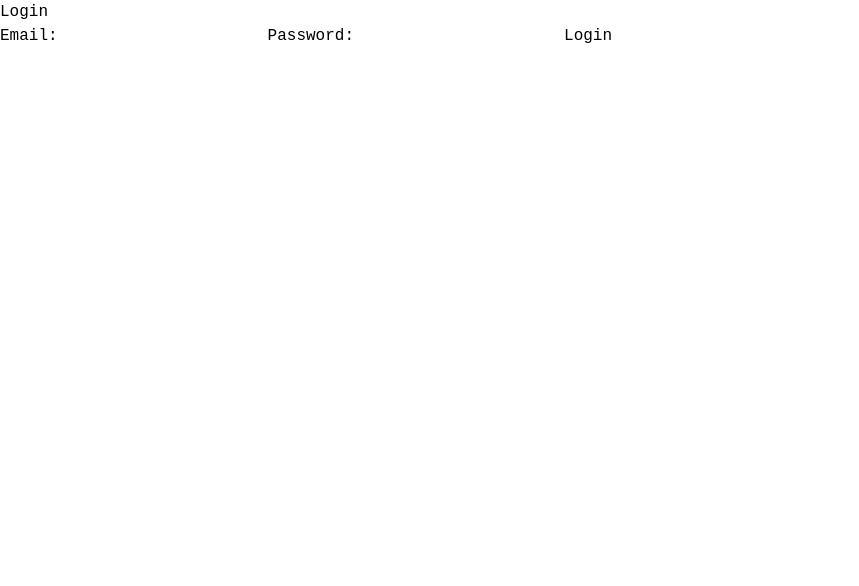
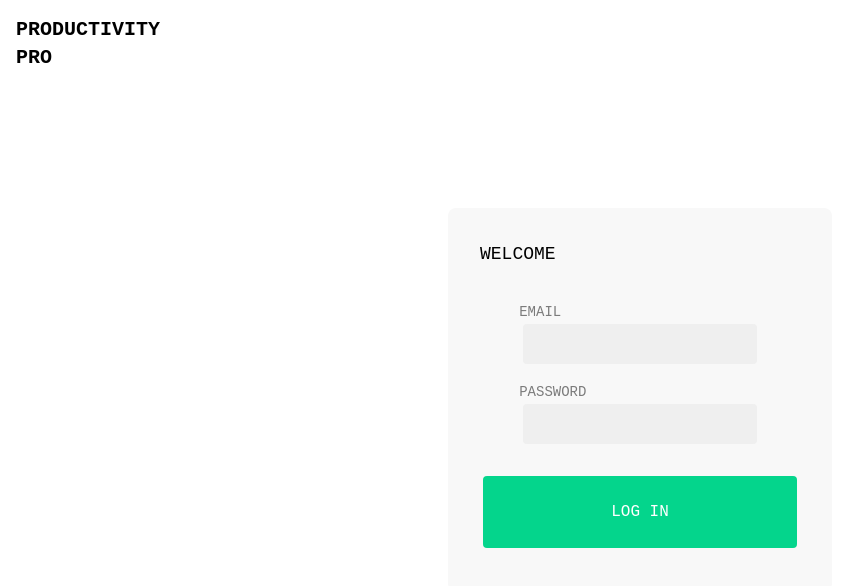
Before and after one commit to jessicahalvorsen/ProductivityPro, a React (Vite) app in the folder my-react-app/: page /login in a window 1280 px wide. Shown: the top 586 px of the page, without its empty margins (0-859 px from the left). Built offline with nearby package versions, Linux system fonts and the light colour scheme.

Commit message:
Designed Log-In Page

```diff
--- a/my-react-app/src/components/Header.jsx
+++ b/my-react-app/src/components/Header.jsx
@@ -19,14 +19,14 @@ function Header() {
           <span>{user.email}</span>
           <button onClick={handleClick}>Logout</button>
           <Link to="/">
-            <h1 className="text-left font-bold">PRODUCTITYPRO</h1>
+            <h1 className="text-left font-bold">PRODUCTIVITYPRO</h1>
           </Link>
         </div>
       )}
       {!user && (
         <div className="flex justify-between items-center">
           <Link to="/">
-            <h1 className="text-left font-bold">PRODUCTITYPRO</h1>
+            <h1 className="text-left font-bold">PRODUCTIVITYPRO</h1>
           </Link>
           <Link to="/login" className="text-sm opacity-70">Login</Link>
           <Link to="/signup" className="text-sm opacity-70">Signup</Link>
--- a/my-react-app/src/components/SideBar.jsx
+++ b/my-react-app/src/components/SideBar.jsx
@@ -13,7 +13,7 @@ const Sidebar = () => {
 
     return (
         <div className="flex flex-col h-screen w-2/12 overflow-auto p-8 bg-app-lightGray">
-            <p className="text-left font-bold text-xl w-10 leading-snug mb-5">PRODUCTITY PRO</p>
+            <p className="text-left font-bold text-xl w-10 leading-snug mb-5">PRODUCTIVITY PRO</p>
             <p className="text-right text-sm font-bold leading-snug py-1.5 px-3 m-1 rounded bg-app-mediumGray">TODO LIST</p>
             <p className="text-right text-sm font-bold leading-snug py-1.5 px-3 m-1">HEATMAP</p>
 
--- a/my-react-app/src/pages/Login.jsx
+++ b/my-react-app/src/pages/Login.jsx
@@ -1,4 +1,5 @@
 import React from 'react'
+
 import { useState } from 'react'
 import { useLogin } from '../hooks/useLogin'
 
@@ -14,26 +15,54 @@ const Login = () => {
     }
 
     return (
+        <div className="flex justify-center items-center h-screen">
+            <div className="relative">
+                <div className="bg-app-lightGray rounded-lg p-8 w-96 h-96 flex justify-center items-center">
                     <form className='login' onSubmit={handleSubmit}>
-            <h3>Login</h3>
+                        <h3 className="text-lg absolute top-0 left-0 mb-4 p-8">WELCOME</h3>
 
-            <label>Email:</label>
+                        <div className="mt-12">
+                            <label className="text-sm leading-snug py-1.5 px-3 mx-1 opacity-50 ml-6">EMAIL</label>
+                            <div className="flex justify-center items-center">
                                 <input
                                     type="email"
                                     onChange={(e) => setEmail(e.target.value)}
                                     value={email}
+                                    className="rounded bg-app-mediumGray px-3 py-2 outline-none"
                                 />
-            <label>Password:</label>
+                            </div>
+                        </div>
+
+                        <div className='mt-4'>
+                            <label className="text-sm leading-snug py-1.5 px-3 mx-1 opacity-50 ml-6">PASSWORD</label>
+                            <div className="flex justify-center items-center">
                                 <input
                                     type="password"
                                     onChange={(e) => setPassword(e.target.value)}
                                     value={password}
+                                    className="rounded bg-app-mediumGray px-3 py-2 outline-none"
                                 />
+                            </div>
+                        </div>
 
-            <button disabled={isLoading}>Login</button>
+                        <div className="mt-8 w-full flex justify-center items-center">
+                            <button className="rounded bg-app-mediumGreen text-white px-32 py-6" disabled={isLoading}>LOG IN</button>
+                        </div>
                         {error && <div className="error">{error}</div>}
                     </form>
-    )
+                </div>
+            </div>
+
+            <div className="absolute top-0 left-0 p-4">
+                <p className="text-left font-bold text-xl w-10 leading-snug mb-5">PRODUCTIVITY PRO</p>
+            </div>
+
+            <div>
+                {/* add Sign up Button*/}
+            </div>
+        </div>
+    );
+
 }
 
 export default Login
```
Lines whose indentation alone changed are shown as unchanged.
